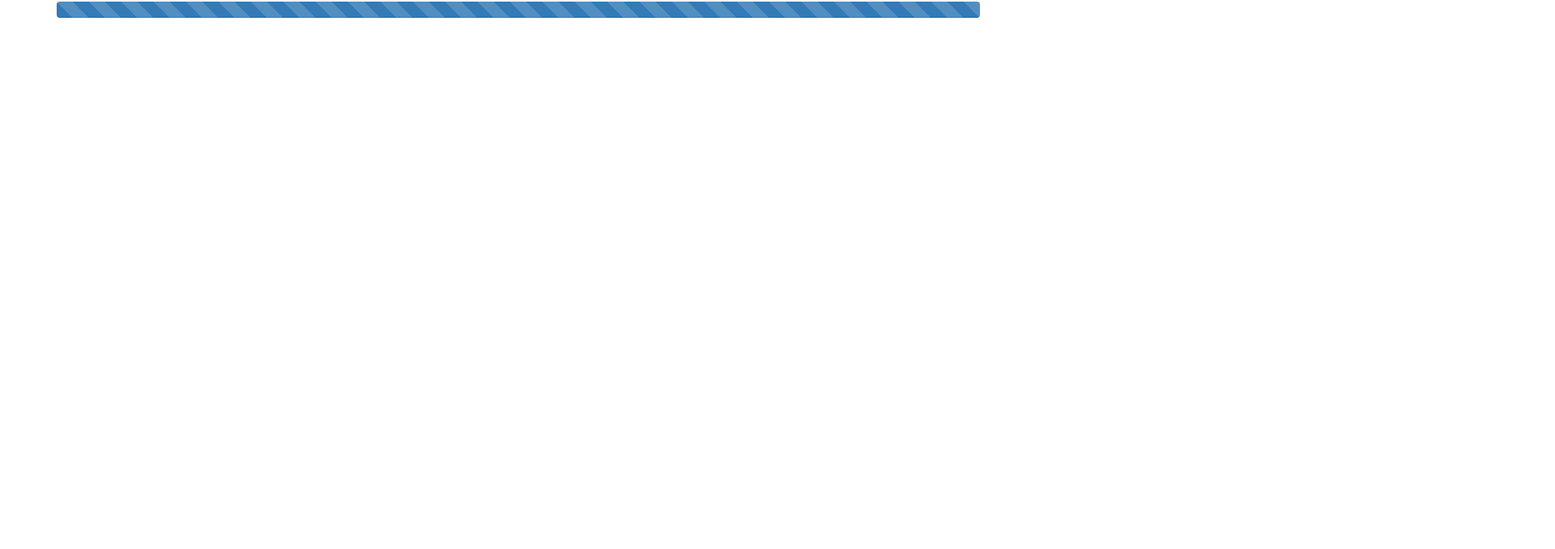
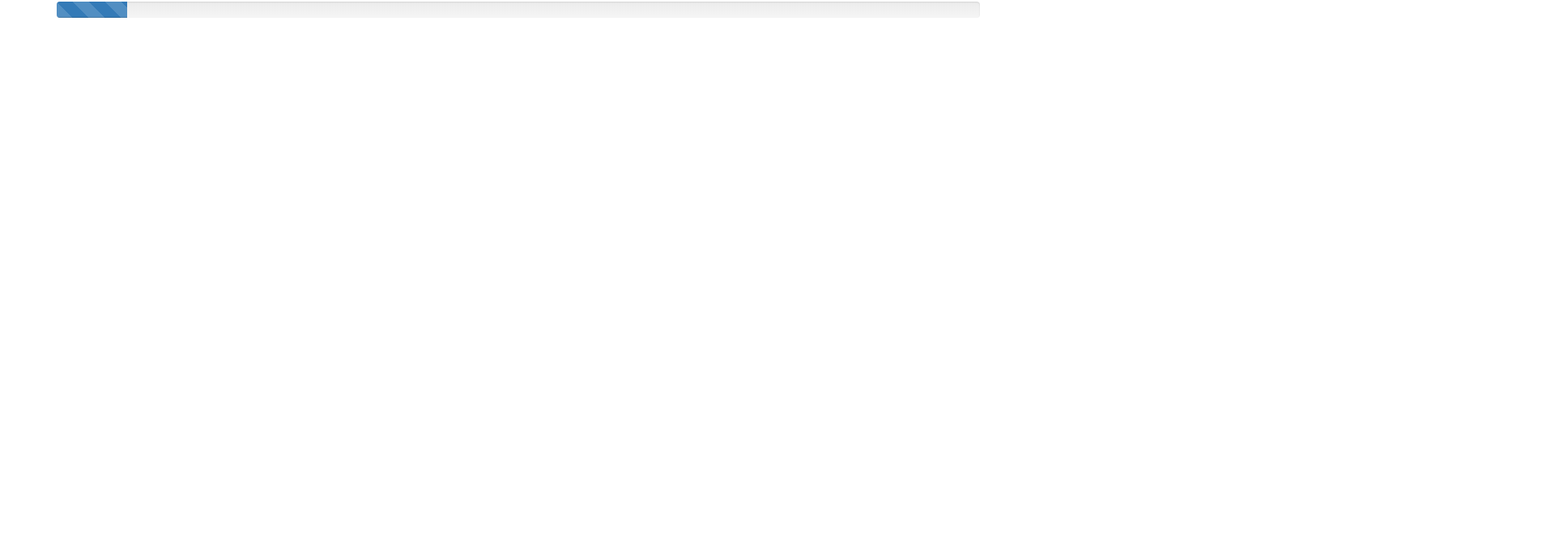
Before and after one commit to jagonteam/complete-me, a website: page assets/index.html in a window 1280 px wide. Shown: the part 121-800 px from the top of the page at 81% size, 1920 px wide, since content can reach past the window. Drawn offline with nearby package versions, Linux system fonts and the light colour scheme; some packages are replaced by stand-ins of ours; no server answers.

Commit message:
feat: add frontend timer

```diff
--- a/assets/html/quiz.html
+++ b/assets/html/quiz.html
@@ -1,8 +1,8 @@
 <h2>{{question.text}}</h2>
 
 <div class="progress">
-    <div class="progress-bar progress-bar-striped" role="progressbar" aria-valuenow="{{currentProgression()}}" aria-valuemin="0" aria-valuemax="100" style="width: {{currentProgression()}}%;">
-        <span class="sr-only">{{currentProgression()}}% Complete</span>
+    <div class="progress-bar progress-bar-striped active" role="progressbar" aria-valuenow="{{currentProgression}}" aria-valuemin="0" aria-valuemax="100" style="width: {{currentProgression}}%;">
+        <span class="sr-only">{{currentProgression}}% Complete</span>
     </div>
 </div>
 <form ng-if="question.needResponse" ng-submit="submitAnswer()">
--- a/assets/js/controller.quiz.js
+++ b/assets/js/controller.quiz.js
@@ -12,6 +12,10 @@ angular.module('completeMe')
             $scope.answer = {
                 placeholder: "Entez votre réponse ici !"
             };
+            $scope.currentProgression = 0;
+            setInterval(function() {
+                updateCurrentProgression();
+            }, 500);
 
             // open socket connection
             var currentLocationRoot = $location.protocol() + '://' + $location.host() + ':' + $location.port();
@@ -47,7 +51,7 @@ angular.module('completeMe')
                 $scope.answer.text = "";
 
                 // set dummy placeholdert
-                $scope.answer.placeholder = "Presque, essayez encore !"
+                $scope.answer.placeholder = "Presque, essayez encore !";
             }
 
             /**
@@ -66,10 +70,11 @@ angular.module('completeMe')
             /**
              * Get current progress according to current phase
              */
-            $scope.currentProgression = function() {
-                var maxTime = $scope.question.startTime + $scope.question.time;
-                $scope.progression = maxTime / $scope.question.time;
-                return $scope.progression;
+            updateCurrentProgression = function() {
+                var currentProgressTime = new Date().getTime() - $scope.question.startTime;
+                $scope.$apply(function() {
+                    $scope.currentProgression = (100 * currentProgressTime) / $scope.question.time;
+                });
             }
         }
     ]);
```
